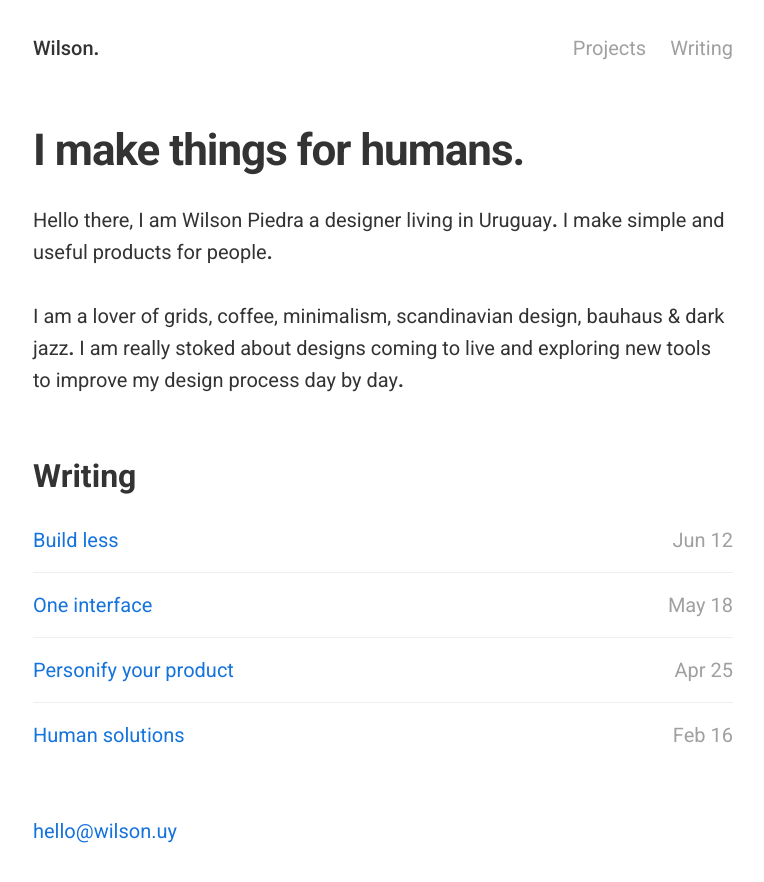
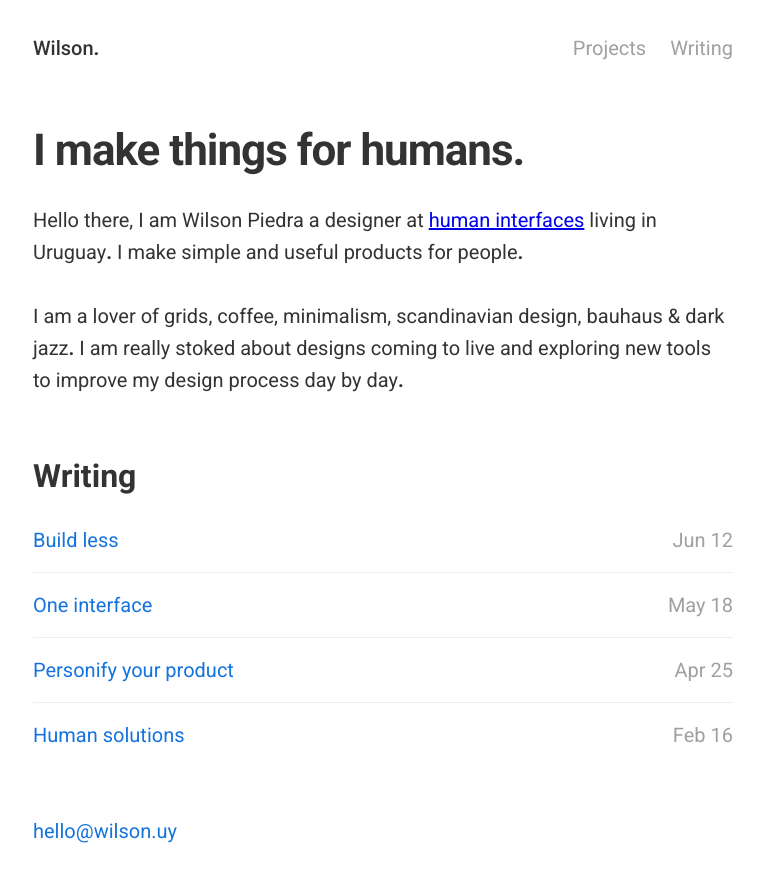
Before and after one commit to wilsonpiedra/wilsonpiedra.github.io, a Jekyll site: the page built from index2.html, in a window 1280 px wide. Shown: the top 882 px of the page, without its empty margins (257-1021 px from the left). Built offline with Jekyll 4.4.1, drawn with Linux system fonts in a browser that asks for light colours.

Commit message:
Update index2.html

```diff
--- a/index2.html
+++ b/index2.html
@@ -3,7 +3,7 @@
 ---
 
 <h1>I make things for humans.</h1>
-<p>Hello there, I am Wilson Piedra a designer living in Uruguay<span id="dot">.</span> I make simple and useful products for people<span id="dot">.</span></p>
+<p>Hello there, I am Wilson Piedra a designer at <a href="http://humaninterfaces.design">human interfaces</a> living in Uruguay<span id="dot">.</span> I make simple and useful products for people<span id="dot">.</span></p>
 <p>I am a lover of grids, coffee, minimalism, scandinavian design, bauhaus & dark jazz<span id="dot">.</span> I am really stoked about designs coming to live and exploring new tools to improve my design process day by day<span id="dot">.</span></p>
 <div class="home">
 <h2>Writing</h2>
```
